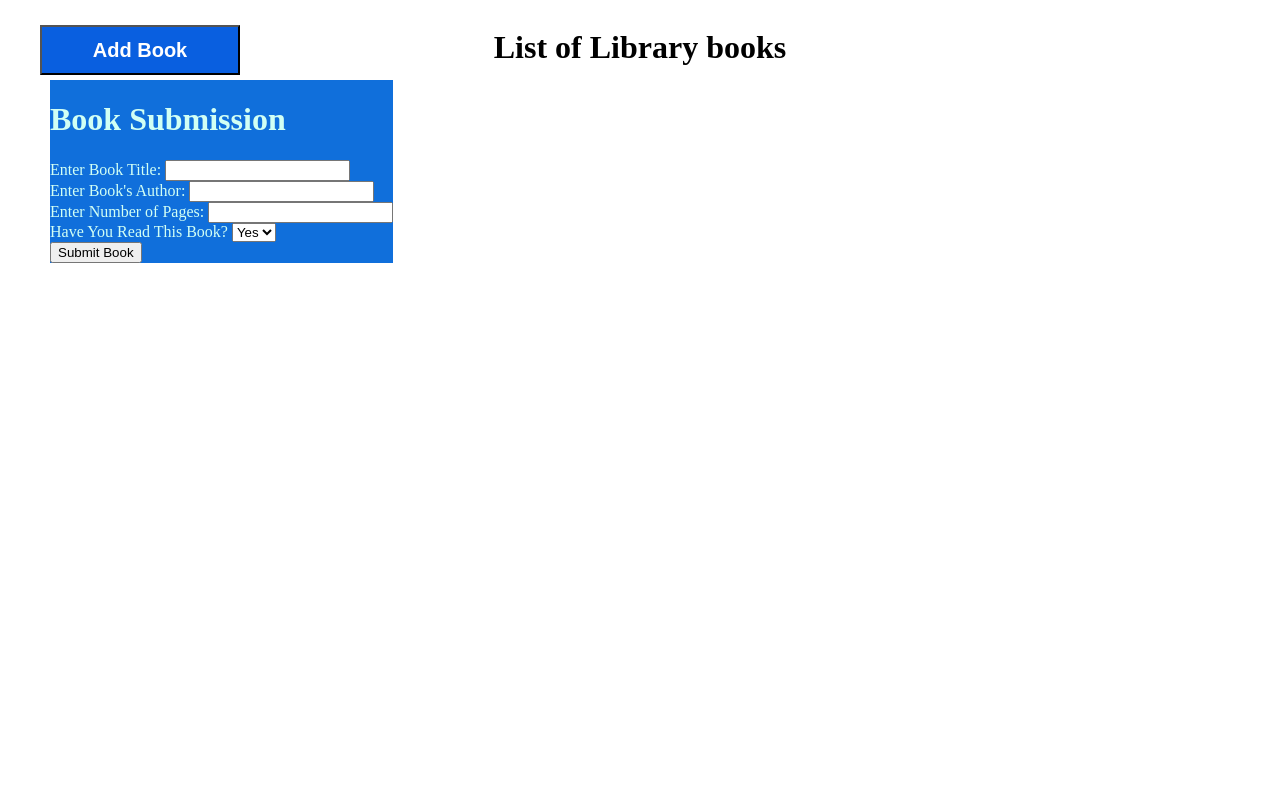
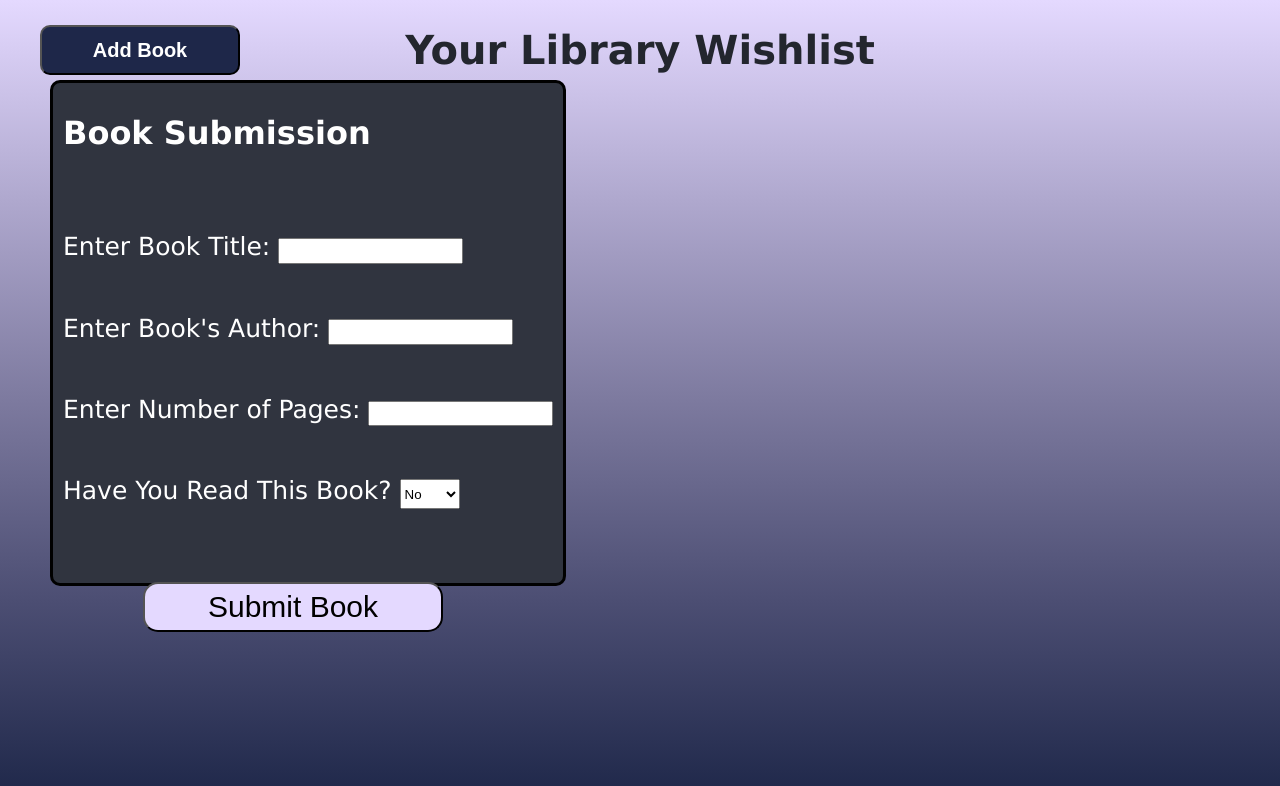
Before and after one commit to severalbuttons88/Library-book-list, a plain HTML site: page library-app/index.html in a window 1280 px wide. Both pictures are taken after a click on the button "Add Book". Drawn offline with Linux system fonts and the light colour scheme.

Commit message:
Add style to page

```diff
--- a/library-app/index.html
+++ b/library-app/index.html
@@ -12,7 +12,7 @@
     <div class="form-default" id="pop-wrapper">
       <form action="" id="book-form">
         <h1>Book Submission</h1>
-        <section>
+        <section class="input-flex">
           <div>
             <label for="title">Enter Book Title: </label>
             <input type="text" id="title" name="title" />
@@ -28,8 +28,8 @@
           <div>
             <label for="read">Have You Read This Book? </label>
             <select name="read" id="read">
+              <option value="no">No</option>
               <option value="yes">Yes</option>
-              <option value="no">No</option>
             </select>
           </div>
         </section>
@@ -38,7 +38,7 @@
     </div>
     <button id="add-book">Add Book</button>
     <div class="flexContainer">
-      <h1>List of Library books</h1>
+      <h1 class="header-title">Your Library Wishlist</h1>
 
       <div class="cardGrid">
         <!--<div class="card"></div> --->
--- a/library-app/script.js
+++ b/library-app/script.js
@@ -37,16 +37,15 @@ function displayBookOnPage(bookList) {
       let authorPara = document.createElement("p");
       let pagesPara = document.createElement("p");
       let readPara = document.createElement("p");
+      readPara.classList.add("read-adjust");
 
       titlePara.textContent = `${book.title}`;
       authorPara.textContent = `Written by ${book.author}`;
       pagesPara.textContent = `Contains ${book.pages} pages`;
       if (book.read === "yes") {
-        readPara.textContent = `You Have Read This Book!`
-
+        readPara.textContent = `You Have Read This Book!`;
       } else if (book.read === "no") {
         readPara.textContent = `You Have Not Read This Book`;
-
       }
       div.append(titlePara);
       div.append(authorPara);
@@ -86,6 +85,8 @@ function formSubmit() {
     );
     displayBookOnPage(myLibrary);
     form.reset();
+    formPopup.classList.remove("form-popup");
+    formPopup.classList.add("form-default");
   });
 }
 showPopUp();
--- a/library-app/style.css
+++ b/library-app/style.css
@@ -1,3 +1,21 @@
+html {
+  font-family: "Lucida Sans", "Lucida Sans Regular", "Lucida Grande",
+    "Lucida Sans Unicode", Geneva, Verdana, sans-serif;
+  height: 100%;
+}
+body {
+  height: 100%;
+  margin: 0;
+  background-repeat: no-repeat;
+  background-attachment: fixed;
+  background-image: linear-gradient(
+    #e4d9ff,
+    #afa8ce,
+    #7d7a9f,
+    #4c4e73,
+    #1e2749
+  );
+}
 .flexContainer {
   display: flex;
   justify-content: center;
@@ -5,30 +23,41 @@
   flex-direction: column;
 }
 .cardGrid {
-  width: 50vw;
+  margin-top: 20px;
+  width: 80vw;
   display: grid;
   grid-template-columns: 1fr 1fr 1fr 1fr;
   justify-content: center;
   gap: 20px;
 }
 .card {
-    display:flex;
+  display: flex;
   flex-direction: column;
   align-items: center;
-   background-color: antiquewhite;
-   border: 3px solid blue;
+  color: #FAFAFF;
+  background-color: #273469;
+  border: 4px solid #E4D9FF;
+  box-shadow: 5px 5px 5px #30343F;
   font-size: 16px;
+  padding:5px;
 
+}
+.header-title {
+  font-size: 40px;
+  color:#23262e;
 }
 .card-title {
   font-weight: bold;
   font-size: 20px;
   margin-bottom: 1px;
+}
+.read-adjust {
 
 }
 #add-book {
   color: white;
-  background-color: rgb(9, 95, 224);
+  border-radius: 10px;
+  background-color: #1e2749;
   font-size: 20px;
   font-weight: bold;
   height: 50px;
@@ -41,10 +70,43 @@
   display: none;
 }
 .form-popup {
-    background-color: rgb(16, 111, 219);
+  background-color: #30343f;
+  border: 3px solid black;
+  border-radius: 10px;
+
   top: 80px;
   left: 50px;
   display: block;
   position: absolute;
-  color: rgb(209, 255, 244);
+  color: white;
+  height: 60vh;
+  padding: 10px;
 }
+.input-flex {
+  margin-top: 80px;
+  height: 400px;
+  width: 100%;
+  display: flex;
+  flex-direction: column;
+  gap: 50px;
+  font-size: 25px;
+}
+input[type="text"] {
+  height: 1.2rem;
+}
+select {
+  height: 30px;
+  width: 60px;
+}
+button[type="submit"] {
+  background-color: #e4d9ff;
+  border-radius: 15px;
+  color: black;
+  font-size: 30px;
+  position: relative;
+  top: -50px;
+  right: -80px;
+
+  width: 300px;
+  height: 50px;
+}
```
Lines whose indentation alone changed are shown as unchanged.
